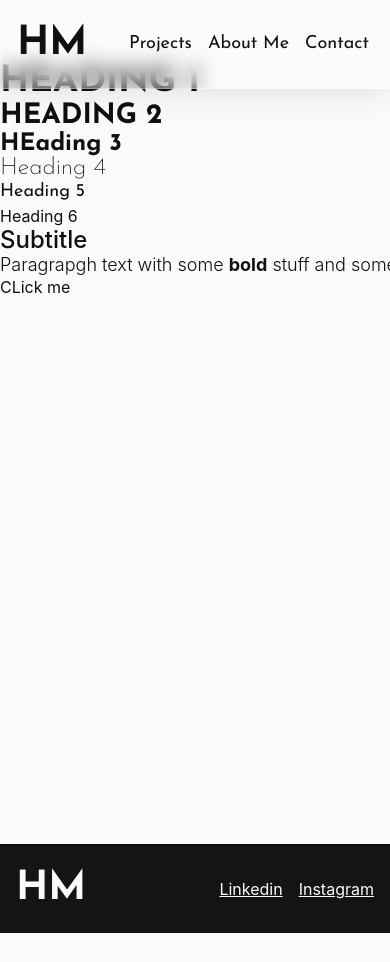
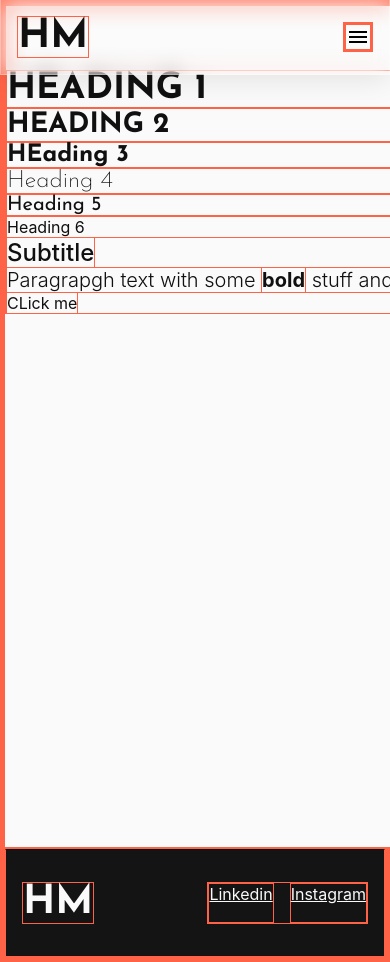
Before and after one commit to HugoManza/portfolio, a React (Vite) app: page /#/AboutMe in a window 390 px wide. Shown: the top 962 px of the page. Before the commit the page ends 933 px from the top, so only its background shows below. Built offline with nearby package versions, Linux system fonts and the light colour scheme.

Commit message:
PhoneChangesV4

```diff
--- a/src/components/Header.jsx
+++ b/src/components/Header.jsx
@@ -4,12 +4,16 @@ import { Link } from 'react-router-dom'
 const Head = () => {
   const [isVisible, setIsVisible] = useState(true)
   const [lastScrollY, setLastScrollY] = useState(0)
+  const [isMenuOpen, setIsMenuOpen] = useState(false) // Controls the mobile menu
 
   useEffect(() => {
     const handleScroll = () => {
       const currentScrollY = window.scrollY
-      // VAraible aqui
-      if (currentScrollY > lastScrollY && currentScrollY > 550) {
+
+      // Check screen width to determine the scroll threshold
+      const scrollThreshold = window.innerWidth <= 1080 ? -1 : 550;
+
+      if (currentScrollY > lastScrollY && currentScrollY > scrollThreshold) {
         setIsVisible(false)
       } else {
         setIsVisible(true)
@@ -21,8 +25,10 @@ const Head = () => {
     return () => window.removeEventListener('scroll', handleScroll)
   }, [lastScrollY])
 
+  // Toggles the mobile menu on and off
+  const toggleMenu = () => setIsMenuOpen(!isMenuOpen);
+
   return (
-
     <header
       className="header"
       id="navbar"
@@ -34,21 +40,40 @@ const Head = () => {
         zIndex: 1000
       }}
     >
+
+      <link rel="stylesheet" href="https://fonts.googleapis.com/css2?family=Material+Symbols+Outlined:opsz,wght,FILL,GRAD@20..48,100..700,0..1,-50..200&icon_names=chevron_right,chevron_left,menu,close" />
+
+
       <Link className="logo logoDesktop" to="/">HManzano</Link>
       <Link className='logo logoPhone' to="/">HM</Link>
+
       <nav className="nav">
+        <div className="navItems">
           <Link to="/Projects" className='navButton'><h5>Projects</h5></Link>
           <Link to="/AboutMe" className='navButton' ><h5>About Me</h5></Link>
           <a className='navButton' href="#contact"><h5>Contact</h5></a>
+        </div>
+        {/* Toggle Button */}
+        <button className='mobileMenu' onClick={toggleMenu}>
+          <span className="material-symbols-outlined">
+            {isMenuOpen ? 'close' : 'menu'}
+          </span>
+        </button>
       </nav>
 
-      <link rel="stylesheet" href="https://fonts.googleapis.com/css2?family=Material+Symbols+Outlined:opsz,wght,FILL,GRAD@20..48,100..700,0..1,-50..200&icon_names=chevron_right,chevron_left,menu" />
-            <link rel="stylesheet" />
+      {/* Renders the mobile menu only when isMenuOpen is true */}
+      {isMenuOpen && (
         <section className="menuPhone">
-        <span class="material-symbols-outlined">
-          menu
+           <button className='mobileMenu' onClick={toggleMenu}>
+          <span className="material-symbols-outlined">
+            {isMenuOpen ? 'close' : 'menu'}
           </span>
+        </button>
+          <Link to="/Projects" className='navButton' onClick={toggleMenu}><h5>Projects</h5></Link>
+          <Link to="/AboutMe" className='navButton' onClick={toggleMenu}><h5>About Me</h5></Link>
+          <a className='navButton' href="#contact" onClick={toggleMenu}><h5>Contact</h5></a>
         </section>
+      )}
     </header>
   )
 }
--- a/src/index.scss
+++ b/src/index.scss
@@ -19,7 +19,7 @@ $NoColor: rgba(253, 253, 253, 0);
 
 
 * {
-    border: 0px solid tomato;
+    border: 1px solid tomato;
 }
 
 html {}
@@ -27,7 +27,7 @@ html {}
 body {
     font-family: Josefin-Sans, Inter, Arial, Helvetica, sans-serif;
     font-size: 1rem;
-    line-height: 1.5rem;
+    line-height: normal;
     background-color: $Main_White ;
     min-height: 100vh;
 
@@ -119,7 +119,7 @@ a {
     align-self: center;
     top: 0;
     position: fixed;
-    color: $Main_Accent;
+
     border-radius: 0rem 0 1rem 1rem;
 
     /* From https://css.glass */
@@ -145,25 +145,30 @@ a {
 
     .nav {
         display: flex;
-        gap: .5rem;
+
+
+        .navItems {
+            gap: 1.5rem;
+            display: flex;
 
             .navButton {
 
-
-            padding: 0rem 1.25rem;
-            padding-top: .25rem;
                 padding-top: 3px;
-
                 color: $Main_Black;
 
                 &:hover {
                     color: $Main_Accent;
-
                 }
 
                 &:focus {
                     border: 1px $OpacityBlack solid;
                 }
+            }
+        }
+
+
+        .mobileMenu {
+            display: none;
         }
     }
 
@@ -342,15 +347,13 @@ a {
     .topFramedContent {
         width: 100%;
         height: 100vh;
-        z-index: 1;
-        border-radius: 0rem;
+
+
         justify-content: center;
         display: flex;
         align-items: center;
-        -webkit-display: flex;
 
-        -webkit-transform: translate3d(0, 0, 0);
-        z-index: 999;
+
 
         .topImageContent {
 
@@ -824,19 +827,21 @@ a {
     }
 
     h5 {
-        font-size: 1.125rem;
+        font-size: 1.25rem;
     }
 
     p {
-        font-size: 1.125rem;
+        font-size: 1.25rem;
+        font-weight: 300;
     }
 
 
 
     .header {
-        padding: 2rem 1rem;
+        padding: 1rem 1rem;
         width: 100%;
         border-radius: 0;
+        align-items: center;
 
         .logoDesktop {
             display: none;
@@ -851,10 +856,43 @@ a {
         }
 
         .nav {
+            align-items: center;
+
+            .navItems {
+                display: none;
+
                 .navButton {
                     font-size: .75rem;
                     padding: 0 0.25rem;
                 }
+            }
+
+            .mobileMenu {
+                display: flex;
+            }
+        }
+
+        .menuPhone {
+            display: flex;
+            flex-direction: column;
+            width: 100vw;
+
+            background-color: $Main_White;
+            position: absolute;
+            top: 0;
+            left: 0;
+            padding-top: 4rem;
+            height: 100vh;
+            padding-right: 1rem;
+            padding-left: 1rem;
+
+            .navButton {
+                height: 6rem;
+                justify-items: center;
+                align-content: center;
+            }
+
+
         }
 
     }
@@ -902,9 +940,13 @@ a {
     }
 
     .Project {
+        flex-direction: column;
+        display: flex;
+
         .topFramedContent {
             min-height: 50vh;
             height: 50vh;
+            display: flex;
 
             .topImageContent {}
         }
@@ -917,6 +959,7 @@ a {
                 max-width: 95vw;
                 flex-direction: column;
                 margin-bottom: 2rem;
+                height: auto;
 
                 .introTexts {
                     width: 100%;
@@ -1129,7 +1172,5 @@ a {
         }
     }
 
-    .quickTag {
-        width: 100%;
+
 }
-}
```
Lines whose indentation alone changed are shown as unchanged.
